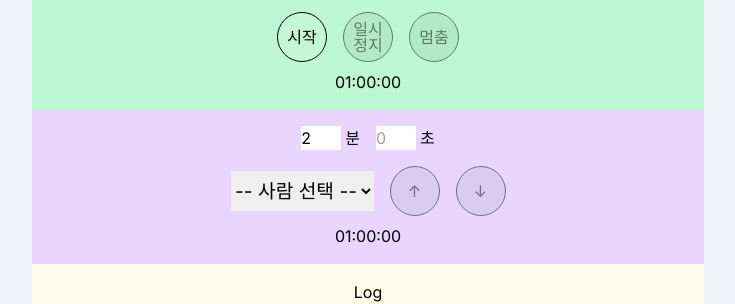
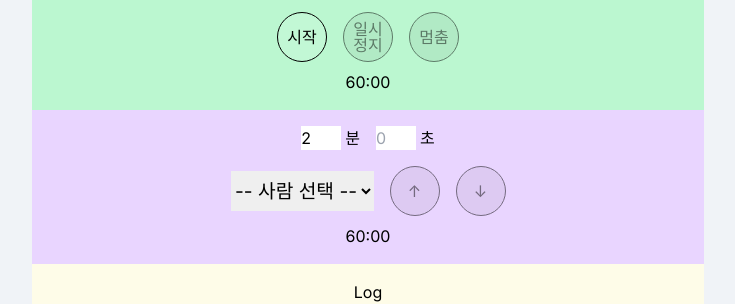
Before and after one commit to helloheesu/real-time-counter, a Next.js app: page / in a window 1280 px wide. Shown: the part 126-430 px from the top of the page, without its empty margins (272-1007 px from the left). Built offline with nearby package versions, Linux system fonts and the light colour scheme.

Commit message:
useTimer hook instead of react-countdown

```diff
--- a/package.json
+++ b/package.json
@@ -12,7 +12,6 @@
     "jotai": "^2.8.2",
     "next": "14.2.3",
     "react": "^18",
-    "react-countdown": "^2.3.5",
     "react-dom": "^18",
     "styled-components": "^6.1.11"
   },
--- /dev/null
+++ b/src/components/Clock.tsx
@@ -0,0 +1,13 @@
+import { formatTime, pad } from '@/timeUtil';
+
+const Clock = ({ time }: { time: number }) => {
+  const { minutes, seconds } = formatTime(time);
+
+  return (
+    <span>
+      {pad(minutes)}:{pad(seconds)}
+    </span>
+  );
+};
+
+export default Clock;
--- a/src/layout/AbsoluteTimer.tsx
+++ b/src/layout/AbsoluteTimer.tsx
@@ -1,5 +1,4 @@
-import { useRef, useEffect } from 'react';
-import Countdown, { CountdownApi } from 'react-countdown';
+import { useEffect } from 'react';
 import PlayControlButtons from '../components/PlayControlButtons';
 import TimeInput from '../components/TimeInput';
 import InputWrapper from '@/wrappers/InputWrapper';
@@ -9,12 +8,10 @@ import {
   maxTimeAtom,
 } from '@/atoms';
 import { useAtom, useSetAtom } from 'jotai';
+import useTimer from '@/useTimer';
+import Clock from '@/components/Clock';
 
 const AbsoluteTimer = () => {
-  const countdownRef = useRef<Countdown>(null);
-  const countdownApiRef: React.MutableRefObject<CountdownApi | null> =
-    useRef<CountdownApi>(null);
-
   const [absolutePlayState, setAbsolutePlayState] = useAtom(
     absolutePlayStateAtom
   );
@@ -22,27 +19,13 @@ const AbsoluteTimer = () => {
 
   const setCurrentTimeLeft = useSetAtom(currentTimeLeftAtom);
 
-  const onTick = (totalTimeLeft: number) => {
-    setCurrentTimeLeft(totalTimeLeft);
-  };
+  const { start, pause, stop, passed, left } = useTimer({
+    maxTime,
+  });
 
   useEffect(() => {
-    if (countdownRef.current) {
-      countdownApiRef.current = countdownRef.current.getApi();
-    }
-  }, []);
-
-  useEffect(() => {
-    if (countdownApiRef.current) {
-      if (absolutePlayState === 'playing') {
-        countdownApiRef.current.start();
-      } else if (absolutePlayState === 'pause') {
-        countdownApiRef.current.pause();
-      } else if (absolutePlayState === 'stopped') {
-        countdownApiRef.current.stop();
-      }
-    }
-  }, [absolutePlayState]);
+    setCurrentTimeLeft(left);
+  }, [left, setCurrentTimeLeft]);
 
   return (
     <>
@@ -54,25 +37,20 @@ const AbsoluteTimer = () => {
         <PlayControlButtons
           onPause={() => {
             setAbsolutePlayState('pause');
+            pause();
           }}
           onStart={() => {
             setAbsolutePlayState('playing');
+            start();
           }}
           onStop={() => {
             setAbsolutePlayState('stopped');
+            stop();
           }}
           playState={absolutePlayState}
         />
       </InputWrapper>
-      <Countdown
-        ref={countdownRef}
-        date={Date.now() + maxTime}
-        autoStart={false}
-        daysInHours={true}
-        controlled={false}
-        onTick={({ total }) => onTick(total)}
-        intervalDelay={1000}
-      />
+      <Clock time={left} />
     </>
   );
 };
--- a/src/layout/RelativeTimer.tsx
+++ b/src/layout/RelativeTimer.tsx
@@ -1,21 +1,21 @@
 import TimeChangeController from '@/components/TimeChangeController';
 import { Log } from '@/consts';
 import { useCallback, useState } from 'react';
-import Countdown from 'react-countdown';
 import { useAtom, useAtomValue, useSetAtom } from 'jotai';
 import {
-  absolutePlayStateAtom,
   currentTimeLeftAtom,
   logsAtom,
+  maxTimeAtom,
   selectedMemberAtom,
 } from '@/atoms';
+import Clock from '@/components/Clock';
 
 const RelativeTimer = () => {
   const [accDelta, setAccDelta] = useState(0);
   const [selectedMember, setSelectedMember] = useAtom(selectedMemberAtom);
   const setLogs = useSetAtom(logsAtom);
   const currentTimeLeft = useAtomValue(currentTimeLeftAtom);
-  const absolutePlayState = useAtomValue(absolutePlayStateAtom);
+  const maxTime = useAtomValue(maxTimeAtom);
 
   const handleDelta = useCallback(
     (delta: number) => {
@@ -35,12 +35,7 @@ const RelativeTimer = () => {
   return (
     <>
       <TimeChangeController onDelta={handleDelta} disabled={!selectedMember} />
-      <Countdown
-        controlled={true}
-        date={currentTimeLeft + accDelta}
-        autoStart={absolutePlayState === 'playing'}
-        daysInHours={true}
-      />
+      <Clock time={currentTimeLeft + accDelta} />
     </>
   );
 };
--- a/src/timeUtil.ts
+++ b/src/timeUtil.ts
@@ -7,7 +7,7 @@ export const formatTime = (
   seconds: number;
 } => {
   const minutes = Math.floor(time / MILLIS_IN_MINUTE);
-  const seconds = (time % MILLIS_IN_MINUTE) / 1000;
+  const seconds = Math.floor((time % MILLIS_IN_MINUTE) / 1000);
 
   return { minutes, seconds };
 };
--- /dev/null
+++ b/src/useTimer.ts
@@ -0,0 +1,67 @@
+import { useEffect, useRef, useState } from 'react';
+import { PlayState } from './consts';
+
+type useTimerProps = {
+  maxTime: number;
+  interval?: number;
+  overTime?: boolean;
+};
+
+const useTimer = ({
+  maxTime,
+  interval = 100,
+  overTime = false,
+}: useTimerProps) => {
+  const from = useRef<Date | null>(null);
+  const until = useRef<Date | null>(null);
+
+  const [passed, setPassed] = useState(0);
+  const [left, setLeft] = useState(maxTime);
+  const [playState, setPlayState] = useState<PlayState>('stopped');
+
+  const start = () => {
+    from.current = new Date();
+    until.current = new Date(from.current.getTime() + left);
+
+    setPlayState('playing');
+  };
+
+  const pause = () => {
+    setPlayState('pause');
+  };
+
+  const stop = () => {
+    setPlayState('stopped');
+
+    setPassed(0);
+    setLeft(maxTime);
+
+    from.current = null;
+    until.current = null;
+  };
+
+  useEffect(() => {
+    if (playState === 'playing') {
+      const timer = setInterval(() => {
+        if (from.current === null || until.current === null) return;
+
+        setPassed(new Date().getTime() - from.current.getTime());
+        setLeft(until.current.getTime() - new Date().getTime());
+      }, interval);
+
+      return () => {
+        clearInterval(timer);
+      };
+    }
+  }, [interval, left, passed, playState]);
+
+  return {
+    start,
+    pause,
+    stop,
+    passed,
+    left,
+  };
+};
+
+export default useTimer;
```
Also changed, not shown: 1 other file (tests, documents, lock files or other folders).
